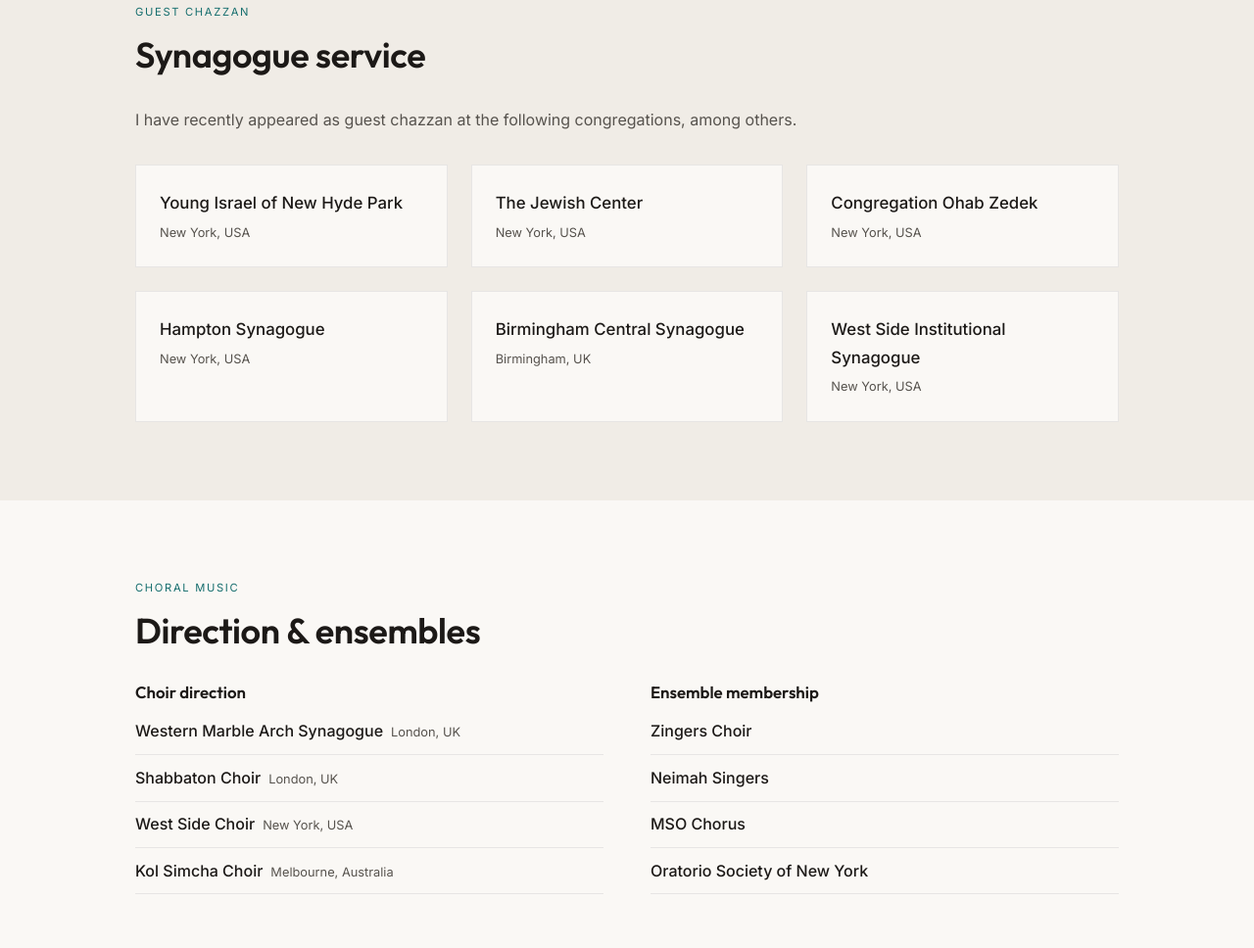
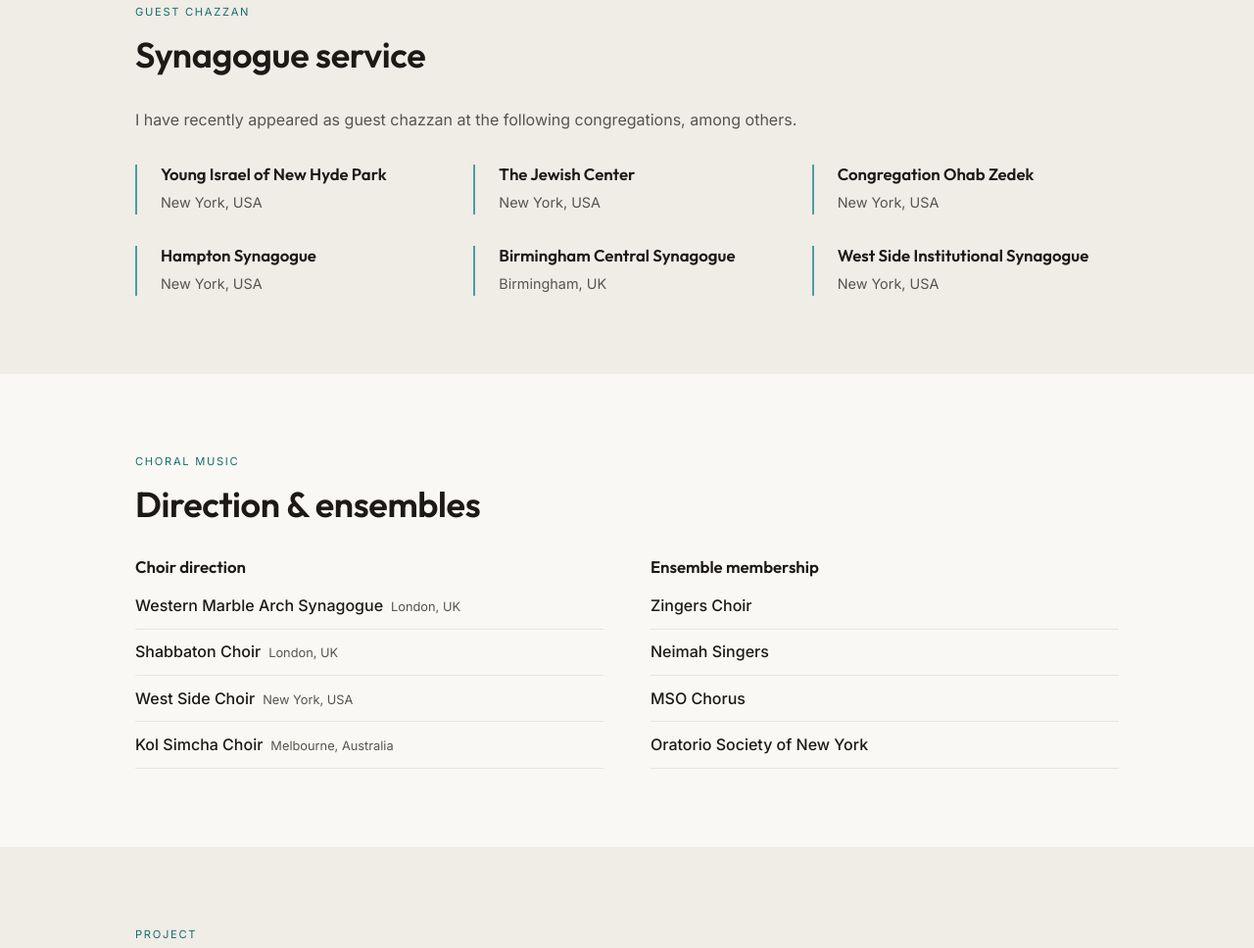
Before and after one commit to stuartizon/stuartizon.com, an Astro site: page /music in a window 1280 px wide. Shown: the part 760-1728 px from the top of the page at 98% size. Built offline with nearby package versions, Linux system fonts and the light colour scheme; Astro itself is replaced by a stand-in of ours.

Commit message:
Restyle synagogue service list and drop unused engagement fields
Match the engagements section's border-left card style for guest
chazzan listings, and remove the role and period schema fields now
that nothing populates or renders them.

```diff
--- a/src/content.config.ts
+++ b/src/content.config.ts
@@ -35,9 +35,7 @@
   loader: glob({ pattern: '**/*.md', base: './src/content/engagements' }),
   schema: z.object({
     venue: z.string(),
-    role: z.string(),
     location: z.string().optional(),
-    period: z.string().optional(),
     url: z.string().url().optional(),
     order: z.number().default(99),
   }),
--- a/src/content/engagements/birmingham-central.md
+++ b/src/content/engagements/birmingham-central.md
@@ -1,6 +1,5 @@
 ---
 venue: Birmingham Central Synagogue
-role: Chazzan
 location: Birmingham, UK
 url: https://centralshul.com
 order: 5
--- a/src/content/engagements/hampton-synagogue.md
+++ b/src/content/engagements/hampton-synagogue.md
@@ -1,6 +1,5 @@
 ---
 venue: Hampton Synagogue
-role: Chazzan
 location: New York, USA
 url: https://thehamptonsynagogue.org
 order: 4
--- a/src/content/engagements/jewish-center.md
+++ b/src/content/engagements/jewish-center.md
@@ -1,6 +1,5 @@
 ---
 venue: The Jewish Center
-role: Chazzan
 location: New York, USA
 url: https://jewishcenter.org
 order: 2
--- a/src/content/engagements/ohab-zedek.md
+++ b/src/content/engagements/ohab-zedek.md
@@ -1,6 +1,5 @@
 ---
 venue: Congregation Ohab Zedek
-role: Chazzan
 location: New York, USA
 url: https://ozny.org
 order: 3
--- a/src/content/engagements/wsis.md
+++ b/src/content/engagements/wsis.md
@@ -1,6 +1,5 @@
 ---
 venue: West Side Institutional Synagogue
-role: Chazzan
 location: New York, USA
 url: https://wsisny.org
 order: 6
--- a/src/content/engagements/young-israel-new-hyde-park.md
+++ b/src/content/engagements/young-israel-new-hyde-park.md
@@ -1,6 +1,5 @@
 ---
 venue: Young Israel of New Hyde Park
-role: Chazzan
 location: New York, USA
 url: https://www.yinhp.org/
 order: 1
--- a/src/pages/music.astro
+++ b/src/pages/music.astro
@@ -41,13 +41,14 @@
       <ul class="engagement-list">
         {engagements.map(({ data }) => (
           <li class="engagement-item">
-            {data.url ? (
-              <a href={data.url} target="_blank" rel="noopener" class="engagement-venue">{data.venue}</a>
-            ) : (
-              <span class="engagement-venue">{data.venue}</span>
-            )}
-            {data.location && <span class="engagement-location">{data.location}</span>}
-            {data.period && <span class="engagement-period">{data.period}</span>}
+            <h3>
+              {data.url ? (
+                <a href={data.url} target="_blank" rel="noopener" class="engagement-venue">{data.venue}</a>
+              ) : (
+                <span class="engagement-venue">{data.venue}</span>
+              )}
+            </h3>
+            {data.location && <p class="engagement-location">{data.location}</p>}
           </li>
         ))}
       </ul>
@@ -205,21 +206,20 @@
     list-style: none;
     display: grid;
     grid-template-columns: repeat(auto-fill, minmax(240px, 1fr));
-    gap: 1.5rem;
+    gap: 2rem;
   }
 
   .engagement-item {
-    border: 1px solid var(--color-border);
-    padding: 1.5rem;
-    display: flex;
-    flex-direction: column;
-    gap: 0.3rem;
-    background: var(--color-bg);
+    border-left: 2px solid var(--color-accent-muted);
+    padding-left: 1.5rem;
+  }
+
+  .engagement-item h3 {
+    font-size: 1.05rem;
+    margin-bottom: 0.4rem;
   }
 
   .engagement-venue {
-    font-size: 1.05rem;
-    font-weight: 500;
     color: var(--color-text);
     text-decoration: none;
   }
@@ -229,8 +229,8 @@
     text-decoration: underline;
   }
 
-  .engagement-location, .engagement-period {
-    font-size: 0.8rem;
+  .engagement-location {
+    font-size: 0.9rem;
     color: var(--color-muted);
   }
 
```
